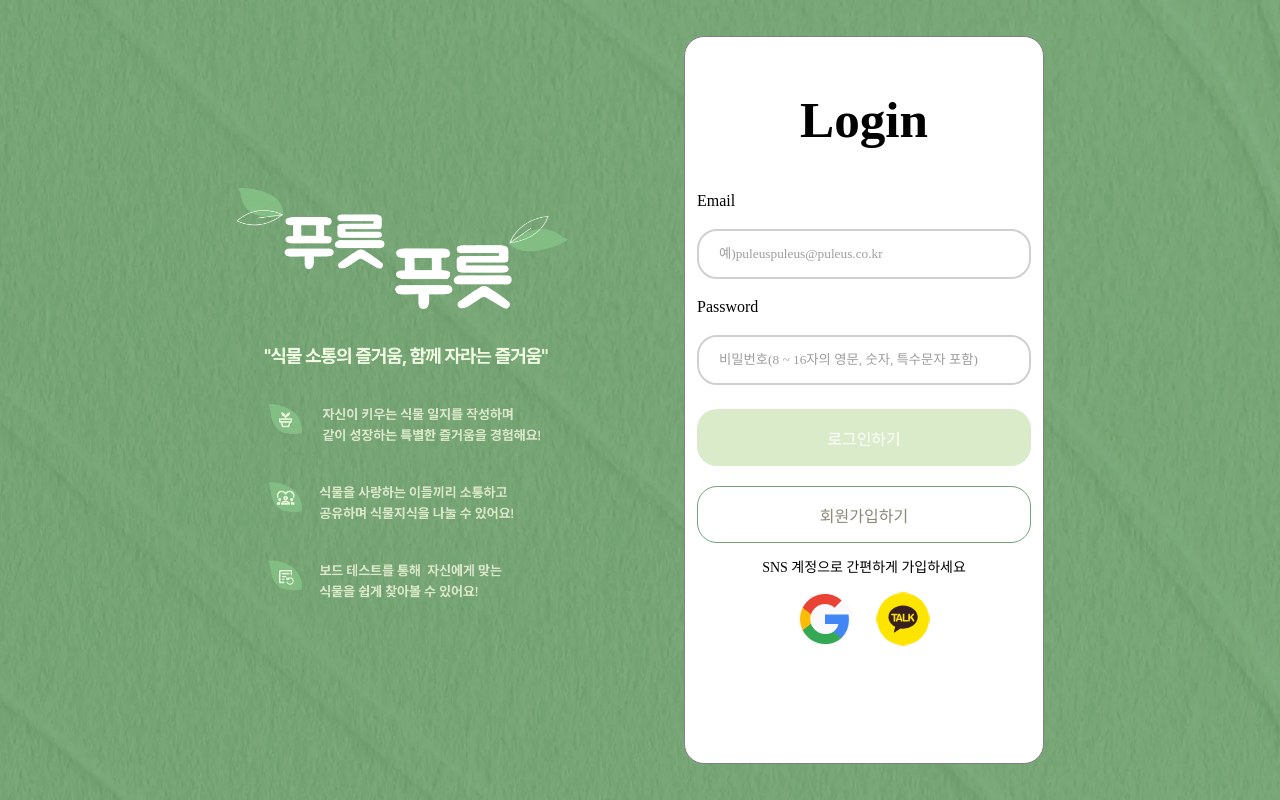
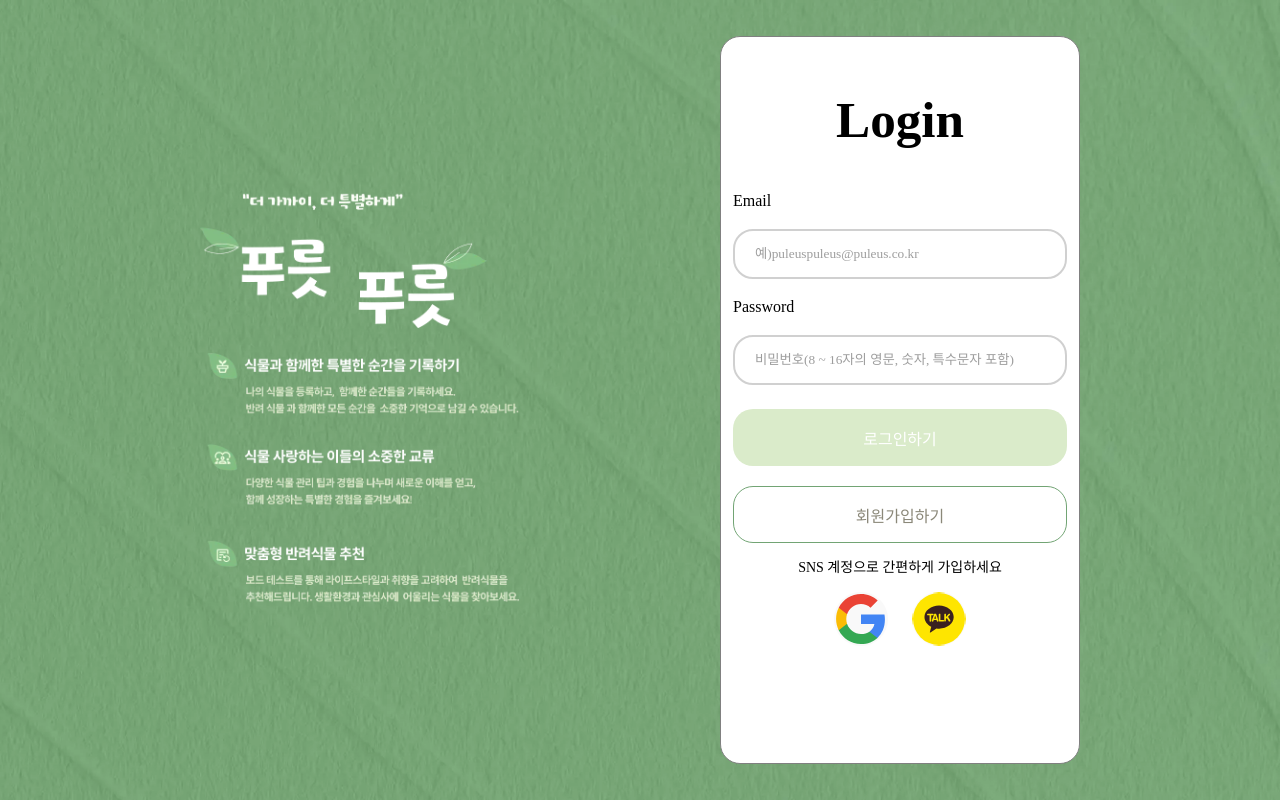
Before and after one commit to puru-puru/puru-puru-FE, a React (Vite) app: page /signin in a window 1280 px wide. Built offline with nearby package versions, Linux system fonts and the light colour scheme; a web font is replaced by a local one.

Commit message:
[DESIGN] 배경 텍스트 변경

```diff
--- a/src/components/atoms/BackGround.tsx
+++ b/src/components/atoms/BackGround.tsx
@@ -1,7 +1,7 @@
 import styled from 'styled-components';
 
 const BackGroundText = styled.div`
-    width: 35%;
+    width: 25%;
     img {
         width: 100%;
     }
@@ -50,11 +50,11 @@ const LeftImg = styled.img`
 const BackGround = () => {
     return (
         <>
-            <BackGroundText>
+            <BackGroundText style={{marginRight: '200px' }}>
                 <img
                     src="/BackGroundText.webp"
                     alt="BackGroundText"
-                    style={{ width: '100%', height: 'auto' }}
+                    style={{ width: '100%', height: 'auto'}}
                 />
             </BackGroundText>
             <LeafContainer>
```
Also changed, not shown: public/BackGroundText.webp.
